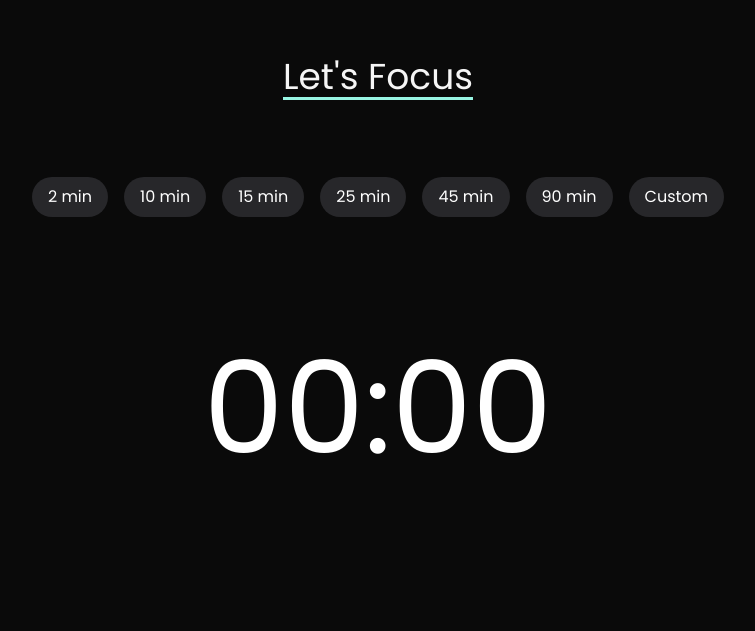
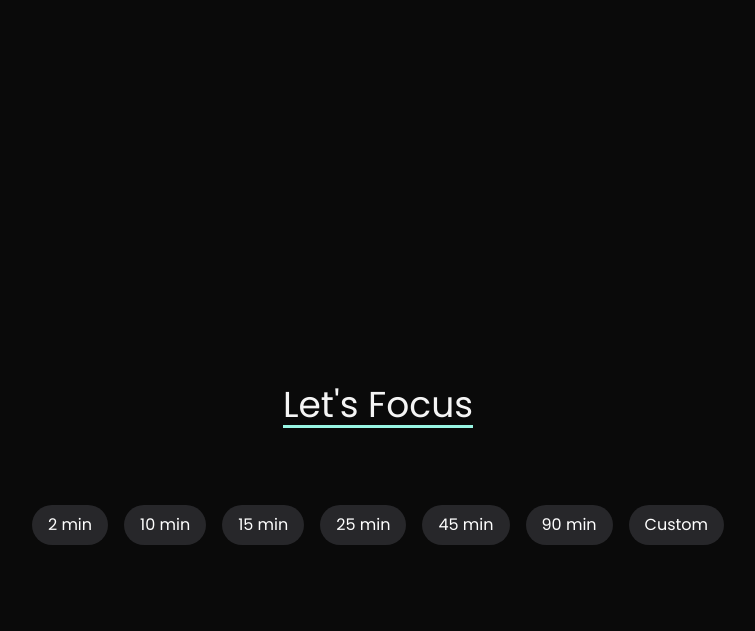
Before and after one commit to Avin-7/pomodoro-timer, a React (Vite) app: page / in a window 1280 px wide. Shown: the part 671-1302 px from the top of the page, without its empty margins (262-1017 px from the left). Built offline with nearby package versions, Linux system fonts and the light colour scheme; no server answers.

Commit message:
edit css styling

```diff
--- a/src/components/Hero/Hero.jsx
+++ b/src/components/Hero/Hero.jsx
@@ -2,6 +2,7 @@ import React, { useContext, useState } from "react";
 import userContext from "../../context/userContext";
 import service from "../../appwrite/config";
 import Home from "./Home";
+import About from "../About/About"
 import Footer from "../Footer/Footer";
 import { Modal, ConfigProvider } from "antd";
 function Hero() {
@@ -151,7 +152,7 @@ function Hero() {
     <>
       <Home />
       <div
-        className=" bg-neutral-950 text-white font-poppins pb-28 pt-14 max-md:pb-14 "
+        className=" bg-neutral-950 text-white font-poppins pb-96 pt-96 max-md:pb-14 "
         id="timer"
       >
         <h1 className="underline underline-offset-8  decoration-teal-200 text-center text-4xl pt-6 text-neutral-100 ">
@@ -235,7 +236,7 @@ function Hero() {
               <input
                 type="text"
                 placeholder="Enter minutes"
-                className=" w-36 pl-2 py-2 outline-none bg-transparent text-white border rounded-3xl ml-1"
+                className=" w-36 pl-4 py-2 outline-none bg-transparent text-white border rounded-3xl ml-1"
                 value={custom}
                 onChange={(e) => {
                   setTime(Number(e.target.value) - 1);
```
